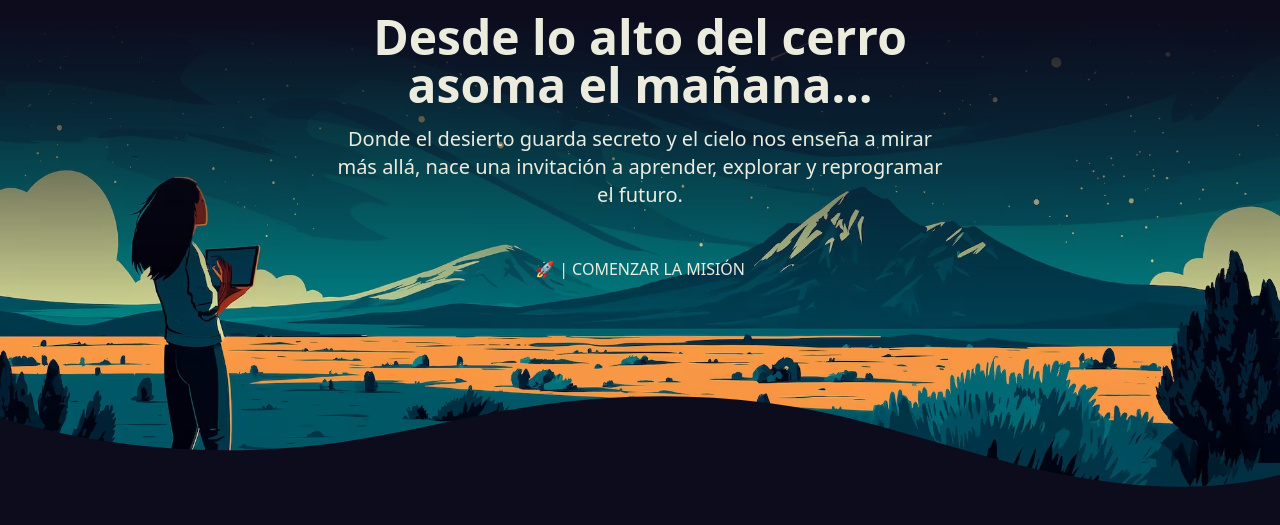
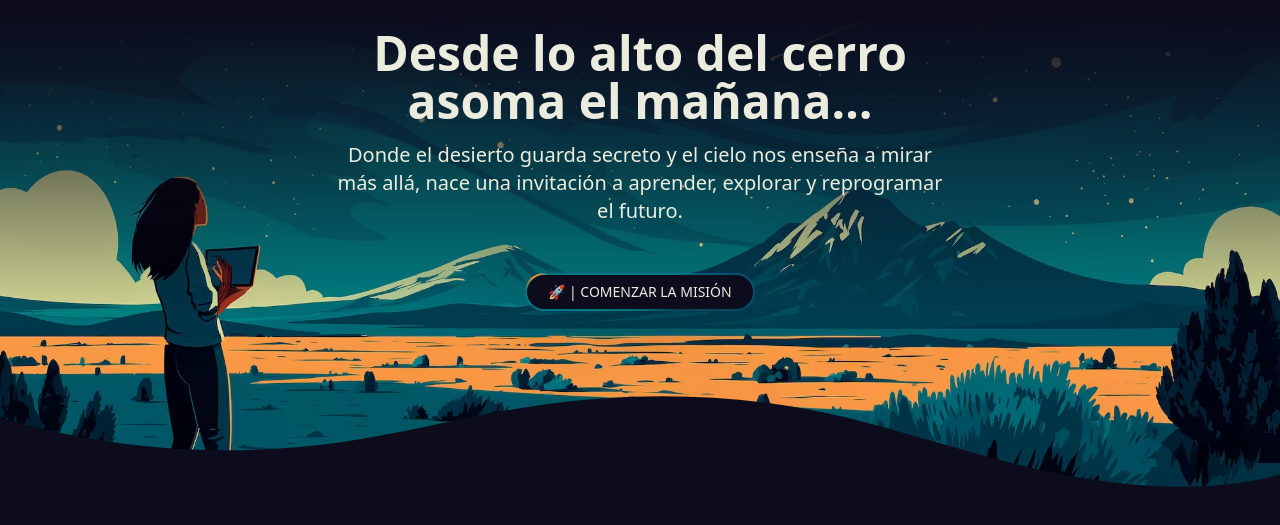
Before and after one commit to gsanchezd/cerro-digital, an Astro site: page / in a window 1280 px wide. Shown: the part 105-630 px from the top of the page. Built offline with nearby package versions, Linux system fonts and the light colour scheme; Astro itself is replaced by a stand-in of ours.

Commit message:
Add: btn to Hero

```diff
--- a/package.json
+++ b/package.json
@@ -1,5 +1,5 @@
 {
-  "name": "",
+  "name": "Cerro Digital",
   "type": "module",
   "version": "0.0.1",
   "scripts": {
--- a/src/components/Hero.astro
+++ b/src/components/Hero.astro
@@ -10,7 +10,9 @@ import waves from "../assets/waves.svg";
     alt="Imagotipo de Cerro Digital"
     class="relative z-20 pt-10 pl-6 mx-auto"
   />
-  <div class="space-y-4 mt-4 px-4 max-w-[700px] flex flex-col items-center container mx-auto">
+  <div
+    class="space-y-4 mt-8 px-4 max-w-[700px] flex flex-col items-center container mx-auto text-[var(--color-base)]"
+  >
     <h1 class="text-4xl lg:text-5xl relative z-20 text-center px-10 font-bold">
       Desde lo alto del cerro asoma el mañana…
     </h1>
@@ -18,16 +20,26 @@ import waves from "../assets/waves.svg";
       Donde el desierto guarda secreto y el cielo nos enseña a mirar más allá,
       nace una invitación a aprender, explorar y reprogramar el futuro.
     </h2>
-    <button class="relative z-20 mt-8"> 🚀 | COMENZAR LA MISIÓN </button>
+    <button class="relative z-20 mt-8 shadow-2xl cursor-pointer">
+      <div class="text-sm">🚀 | COMENZAR LA MISIÓN</div>
+    </button>
   </div>
   <!-- <img
     src={waves.src}
     alt="Olas decorativas"
     class="absolute bottom-0 w-[1280px] md:w-full rotate-180 h-[150px] z-20 fill-amber-400"
   /> -->
-    <svg data-name="Layer 1" xmlns="http://www.w3.org/2000/svg" viewBox="0 0 1200 120" preserveAspectRatio="none" class="absolute bottom-0 z-20 md:w-full h-[100px] w-[1280px]">
-        <path d="M985.66,92.83C906.67,72,823.78,31,743.84,14.19c-82.26-17.34-168.06-16.33-250.45.39-57.84,11.73-114,31.07-172,41.86A600.21,600.21,0,0,1,0,27.35V120H1200V95.8C1132.19,118.92,1055.71,111.31,985.66,92.83Z" class="fill-[var(--color-neutral)]"></path>
-    </svg>
+  <svg
+    data-name="Layer 1"
+    xmlns="http://www.w3.org/2000/svg"
+    viewBox="0 0 1200 120"
+    preserveAspectRatio="none"
+    class="absolute bottom-0 z-20 md:w-full h-[100px] w-[1280px]"
+  >
+    <path
+      d="M985.66,92.83C906.67,72,823.78,31,743.84,14.19c-82.26-17.34-168.06-16.33-250.45.39-57.84,11.73-114,31.07-172,41.86A600.21,600.21,0,0,1,0,27.35V120H1200V95.8C1132.19,118.92,1055.71,111.31,985.66,92.83Z"
+      class="fill-[var(--color-neutral)]"></path>
+  </svg>
   <img
     src={background.src}
     alt="Fondo de Hero"
@@ -51,5 +63,101 @@ import waves from "../assets/waves.svg";
   .header {
     color: var(--color-base);
   }
+  /* The secret sauce that enables gradient rotation. NOTE: does not work in all browsers. https://caniuse.com/?search=%40property */
+@property --border-angle-1 {
+	syntax: "<angle>";
+	inherits: true;
+	initial-value: 0deg;
+}
 
+@property --border-angle-2 {
+	syntax: "<angle>";
+	inherits: true;
+	initial-value: 90deg;
+}
+
+@property --border-angle-3 {
+	syntax: "<angle>";
+	inherits: true;
+	initial-value: 180deg;
+}
+
+
+/* sRGB color. */
+:root {
+	--bright-blue: var(--color-orange);
+	--bright-green: var(--color-green);
+	--bright-red: var(--color-blue);
+	--background: var(--color-neutral);
+	--foreground: var(--color-base);
+	--border-size: 2px;
+	--border-radius: 50px;
+}
+
+@keyframes rotateBackground {
+	to { --border-angle-1: 360deg; }
+}
+
+@keyframes rotateBackground2 {
+	to { --border-angle-2: -270deg; }
+}
+
+@keyframes rotateBackground3 {
+	to { --border-angle-3: 540deg; }
+}
+
+
+button {
+	--border-angle-1: 0deg;
+	--border-angle-2: 90deg;
+	--border-angle-3: 180deg;
+	color: inherit;
+	font-size: 16px;
+	font-family: inherit;
+	border: 0;
+	padding: var(--border-size);
+	display: flex;
+	width: max-content;
+	border-radius: var(--border-radius);
+	background-color: transparent;
+	background-image: conic-gradient(
+			from var(--border-angle-1) at 10% 15%,
+			transparent,
+			var(--bright-blue) 10%,
+			transparent 30%,
+			transparent
+		),
+		conic-gradient(
+			from var(--border-angle-2) at 70% 60%,
+			transparent,
+			var(--bright-green) 10%,
+			transparent 60%,
+			transparent
+		),
+		conic-gradient(
+			from var(--border-angle-3) at 50% 20%,
+			transparent,
+			var(--bright-red) 10%,
+			transparent 50%,
+			transparent
+		);
+	animation:
+		rotateBackground 3s linear infinite,
+		rotateBackground2 8s linear infinite,
+		rotateBackground3 13s linear infinite;
+}
+
+/* Change this background to transparent to see how the gradient works */
+button div {
+	background: var(--background);
+	padding: .5em 1.5em;
+	border-radius: calc(var(--border-radius) - var(--border-size));
+	color: var(--foreground);
+}
+
+@font-face {
+	font-family: "Aspekta";
+	font-weight: normal;
+	src: url("https://assets.codepen.io/240751/Aspekta-300.woff2") format("woff2");
+}
 </style>
```
